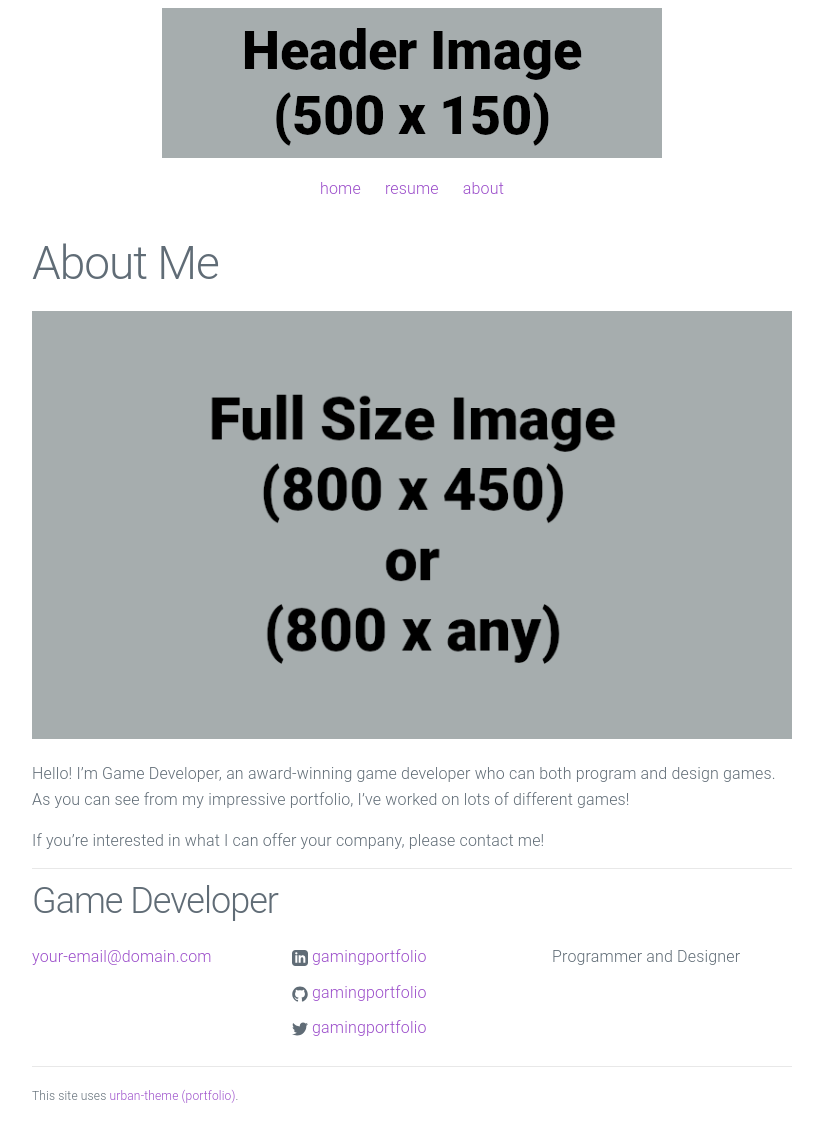
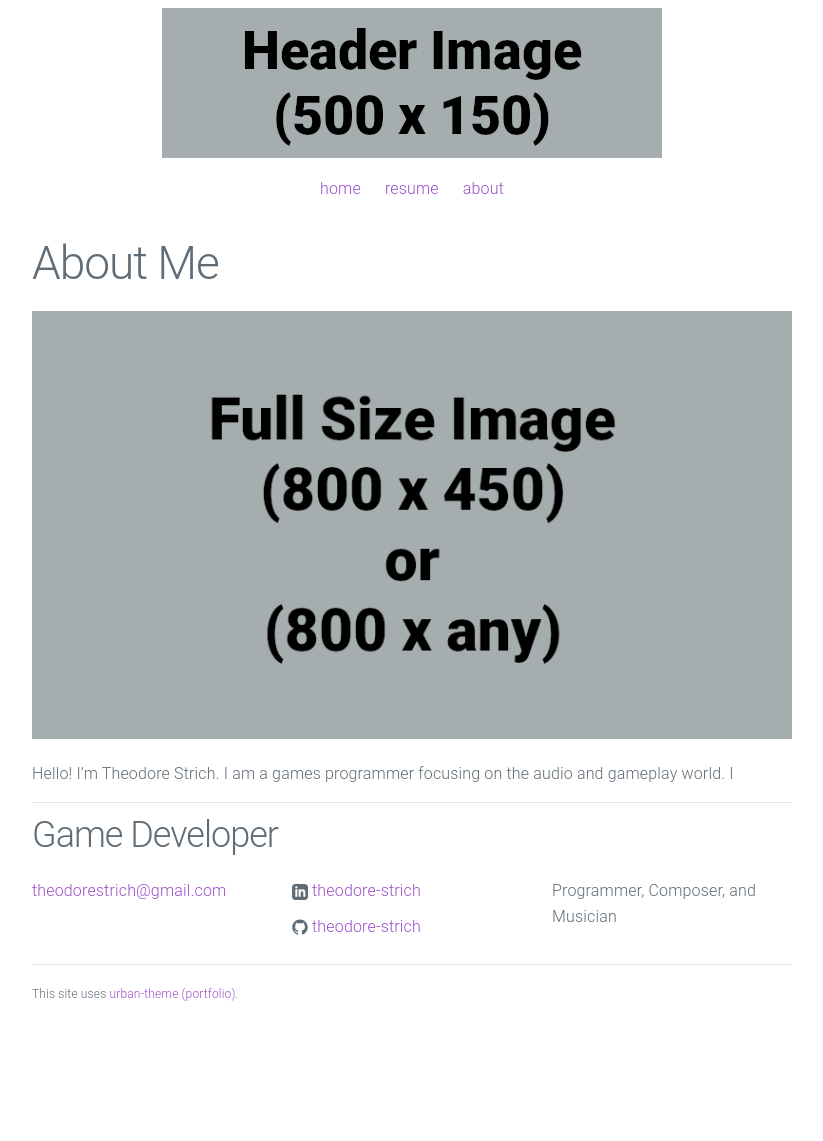
Before and after one commit to tstrich-tstrich/tstrich-tstrich.github.io, a Jekyll site: the page built from about.md, in a window 1280 px wide. Shown: the whole page, without its empty margins (228-1051 px from the left). Built offline with Jekyll 4.4.1, drawn with Linux system fonts in a browser that asks for light colours; after the commit the page ends 1039 px from its top, so only the background shows below that.

Commit message:
starting to fill out stuff

```diff
--- a/_config.yml
+++ b/_config.yml
@@ -1,12 +1,12 @@
 # Site settings
 title: Game Developer
-email: your-email@domain.com
+email: theodorestrich@gmail.com
 description: > # keep this and put description below
-  Programmer and Designer
-url: "https://yourdomain.com" # the base hostname & protocol for your site
-linkedin_url: "https://www.linkedin.com/in/gamingportfolio"
-github_username: gamingportfolio
-twitter_username: gamingportfolio
+  Programmer, Composer, and Musician
+url: "https://tstrich-tstrich.github.io/" # the base hostname & protocol for your site
+linkedin_url: "https://www.linkedin.com/in/theodore-strich/"
+github_username: theodore-strich
+twitter_username:
 footer_text: "This site uses <a href='https://github.com/gamingportfolio/urban-theme-portfolio'>urban-theme (portfolio)</a>."
 
 # Build settings
--- a/about.md
+++ b/about.md
@@ -6,6 +6,4 @@ permalink: /about/
 
 ![Picture 1](/assets/fullsize.png)
 
-Hello! I'm Game Developer, an award-winning game developer who can both program and design games. As you can see from my impressive portfolio, I've worked on lots of different games!
-
-If you're interested in what I can offer your company, please contact me!
+Hello! I'm Theodore Strich. I am a games programmer focusing on the audio and gameplay world. I
```
